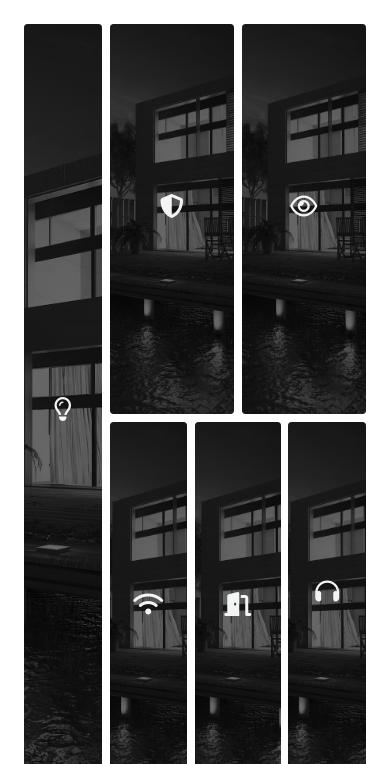
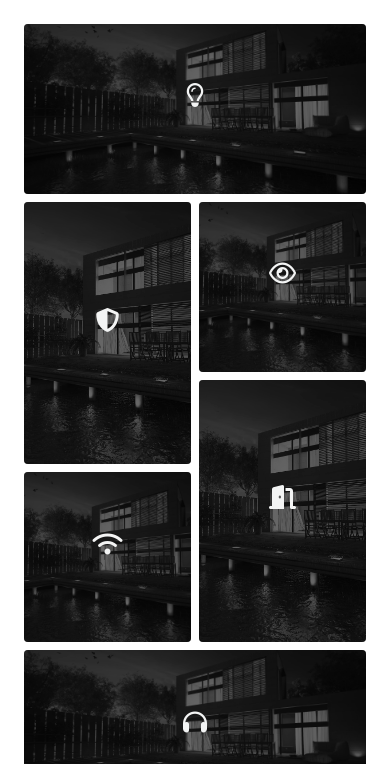
Before and after one commit to autonauta/catalogue, a website: page index.html in a window 390 px wide. Shown: the part 844-1608 px from the top of the page. Drawn offline with nearby package versions, Linux system fonts and the light colour scheme.

Commit message:
ended responsive

```diff
--- a/sass/components/_grid.scss
+++ b/sass/components/_grid.scss
@@ -13,6 +13,10 @@
         gap: $grid-gap $grid-gap;
         grid-template-columns: repeat(2,1fr) repeat(2,.5fr) 1fr;
         grid-template-rows: repeat(2,1fr);
+        @include respond(phone){
+            grid-template-columns: repeat(2,1fr);
+            grid-template-rows: 1fr 1fr .5fr 1fr 1fr ;
+        }
     }
     &__element {
         height: 100%;
@@ -22,27 +26,55 @@
         &--1{
             grid-row: 1 / 4;
             grid-column: 1 / 2;
-
+            @include respond(phone){
+                grid-row: 1 / 2;
+                grid-column: 1 / 3;
+            }
         }
         &--2 {
             grid-row: 1 / 2;
             grid-column: 2 / 4;
+            @include respond(phone){
+                grid-row: 2 / 4;
+                grid-column: 1 / 2;
+
+            }
         }
         &--3 {
             grid-row: 1 / 2;
             grid-column: 4 / 6;
+            @include respond(phone){
+            grid-row: 2 / 3;
+            grid-column: 2 / 3;
+
+            }
         }
         &--4 {
             grid-row: 2 / 3;
             grid-column: 2 / 3;
+            @include respond(phone){
+            grid-row: 4 / 5;
+            grid-column: 1 / 2;
+
+            }
         }
         &--5 {
             grid-row: 2 / 3;
             grid-column: 3 / 5;
+            @include respond(phone){
+                grid-row: 3 / 5;
+                grid-column: 2 / 3;
+
+            }
         }
         &--6 {
             grid-row: 2 / 3;
             grid-column: 5 / 6;
+            @include respond(phone){
+                grid-row: 5 / 6;
+                grid-column: 1 / 3;
+
+            }
         }
         &__background {
             height: 100%;
--- a/sass/components/_header.scss
+++ b/sass/components/_header.scss
@@ -17,6 +17,10 @@
         display: flex;
         flex-direction: column;
         align-items: center;
+        @include respond(phone){
+            width: 80%;
+            height:70%;
+        }
     }
 
     &__by{
@@ -47,6 +51,9 @@
         font-size: 4rem;
         margin-left: 2rem;
         transition: scale .1s ease-in;
+        @include respond(phone){
+            font-size: 5rem;
+        }
     }
     &__servicios a i:hover {
         scale: 1.2;
@@ -59,6 +66,9 @@
         width: 30%;
         opacity: 0;
         transition: opacity .5s ease-in;
+        @include respond(phone){
+            width: 50%;
+        }
     }
     &__content img.logo.show {
         opacity: 1;
@@ -71,6 +81,9 @@
         width: 30%;
         opacity: 0;
         transition: opacity .2s ease-in, translate .4s ease-in;
+        @include respond(phone){
+            width: 50%;
+        }
     }
     &__content a img {
         width: 100%;
@@ -87,6 +100,9 @@
         top: 100%;
         width: 10%;
         left: 0;
+        @include respond(phone){
+            width: 20%;
+        }
     }
 
 }
--- a/sass/components/_line-container.scss
+++ b/sass/components/_line-container.scss
@@ -1,7 +1,4 @@
 .line-container {
-    border-style: solid;
-    border-width: 1px;
-    border-color: transparent;
     &--1 {
         position: absolute;
         bottom: 0;
@@ -13,6 +10,10 @@
         background-position: 0 100%;
         background-size: 0% 1px;
         transition: background-size .2s ease-in;
+        @include respond(phone){
+            width: 10%;
+            translate: -14vw 0;
+        }
     }
     &--1.underlined {
         background-size: 100% 1px;
@@ -28,6 +29,10 @@
         background-position: 0 100%;
         background-size: 1px 0%;
         transition: background-size .2s ease-in;
+        @include respond(phone){
+            height: 94%;
+        }
+
     }
     &--2.underlined {
         background-size: 1px 100%;
```
Also changed, not shown: css/main.css, 1 other file.
